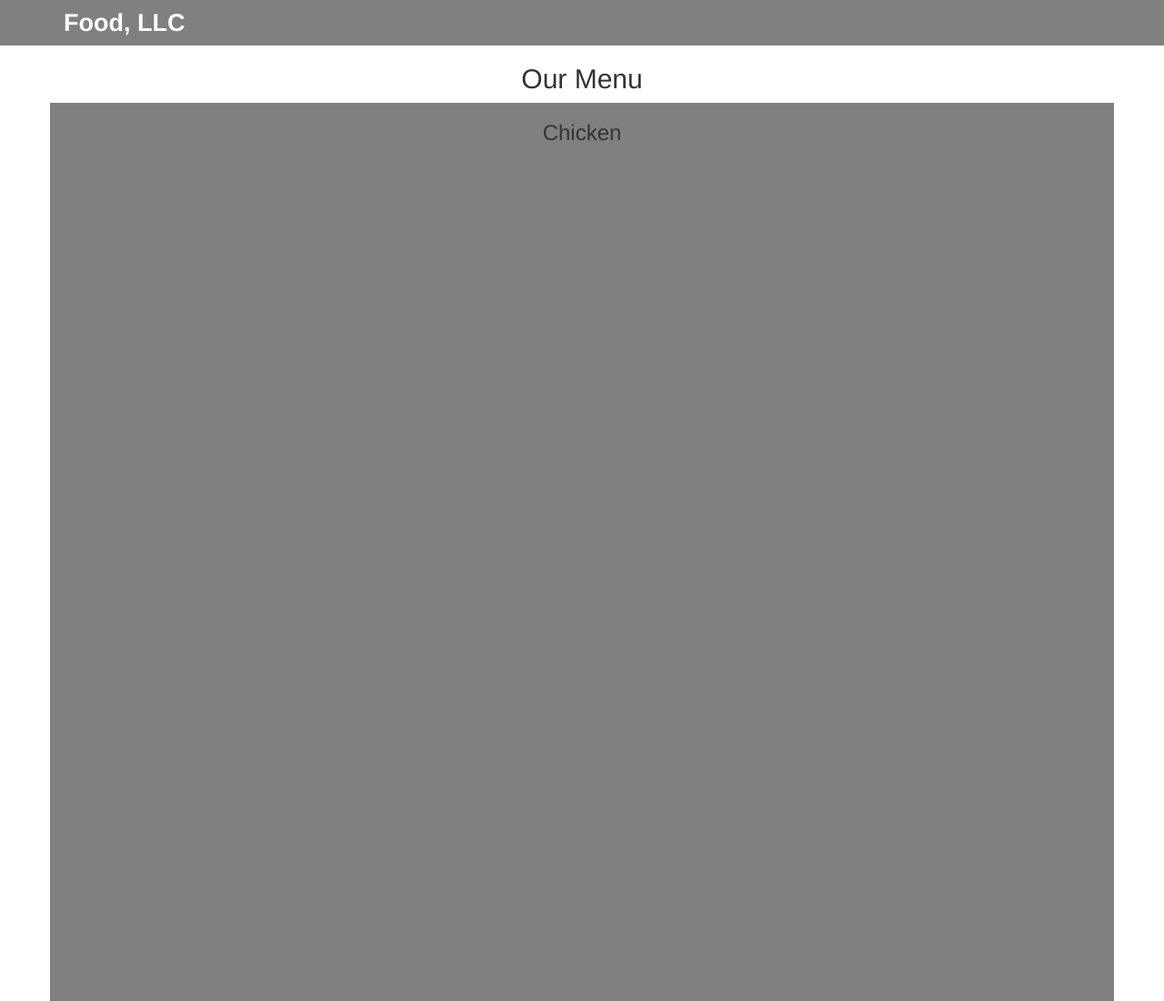
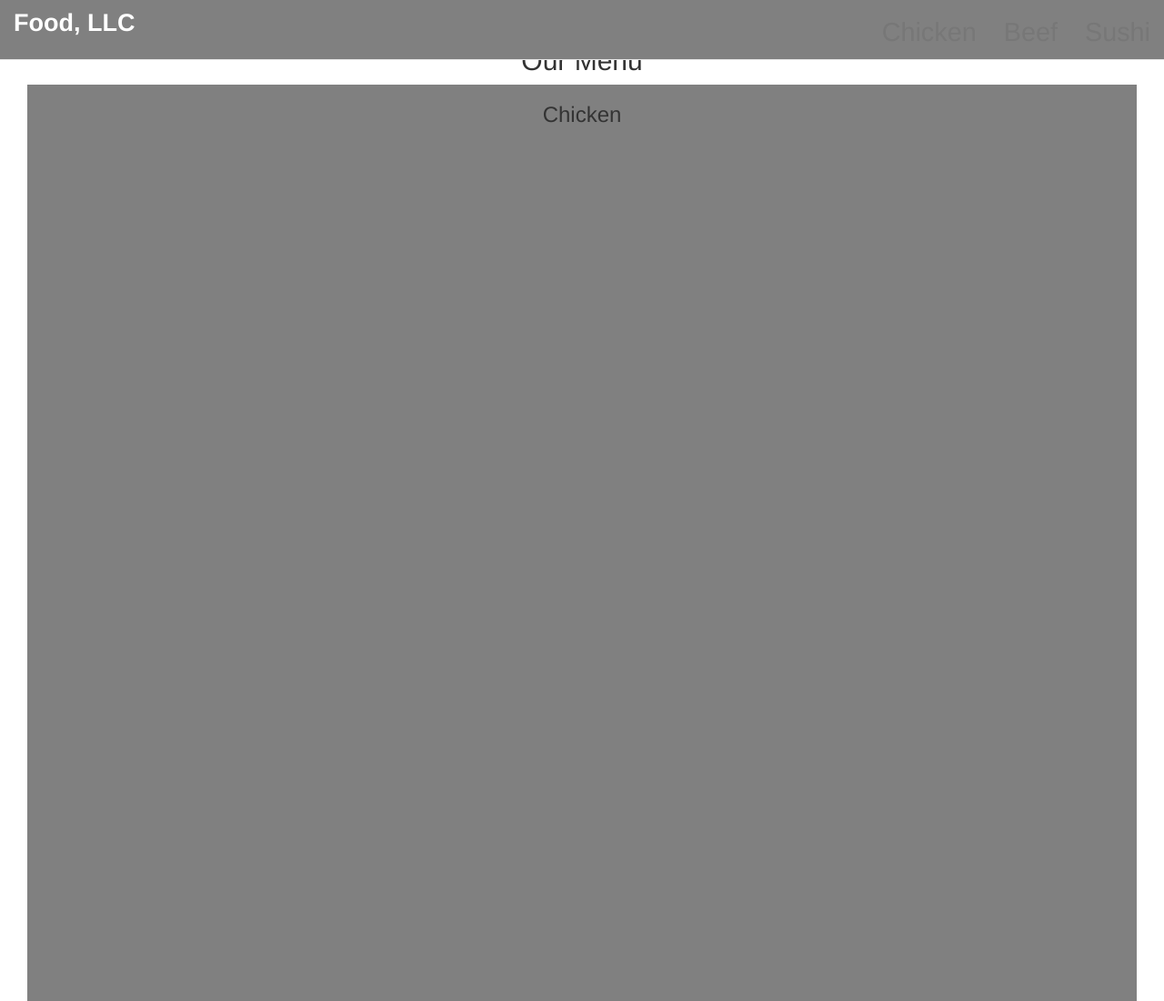
Before and after one commit to stearruda/coursera, a plain HTML site: page mod3_solution/index.html in a window 1280 px wide. Shown: the top 1100 px of the page at 91% size. Drawn offline with Linux system fonts and the light colour scheme.

Commit message:
Dropdown and fixed navbar added

```diff
--- a/mod3_solution/css/styles.css
+++ b/mod3_solution/css/styles.css
@@ -1,26 +1,40 @@
 body {
 	font-size: 16px;
+	padding-top: 50px;
 }
 
 /** HEADER **/
 #header-nav {
 	background-color: gray;
 	border-radius: 0;
-	border: 0;
 }
 
-.navbar-brand h1 { /* Restaurant name */
+.navbar-brand h1 { /* Company name */
 	color: white;
 	font-size: 1.5em;
 	font-weight: bold;
 	margin-top: 0;
 	margin-bottom: 0;
 	line-height: .75;
+	float: left;
 }
 
 .navbar-brand a:hover, .navbar-brand a:focus {
 	text-decoration: none;
 }
+
+#nav-list {
+	margin-top: 10px;
+}
+
+#nav-list a {
+	text-align: center;
+}
+
+#nav-list a span {
+	font-size: 1.8em;
+}
+
 /** END HEADER **/
 
 /** CONTENT **/
@@ -33,6 +47,10 @@ h2 {
 	background-color: grey;
 }
 
+#main-content{
+	margin-right: 30px;
+	margin-left: 30px;
+}
 
 /********** Large devices only **********/
 @media (min-width: 1200px) {
--- a/mod3_solution/index.html
+++ b/mod3_solution/index.html
@@ -18,8 +18,8 @@
 	</head>
 	<body>
 		<header>
-	    <nav id="header-nav" class="navbar navbar-default navbar-static-top">
-	      <div class="container">
+		    <nav id="header-nav" class="navbar navbar-default navbar-fixed-top">
+		        <div id="header-container" class="container-fluid">
 				    <div class="navbar-header">
 				        <a class="navbar-brand" href="index.html"><h1>Food, LLC</h1></a>
 				        <button type="button" class="navbar-toggle collapsed" data-toggle="collapse" data-target="#collapsable-nav" aria-expanded="false">
@@ -29,6 +29,26 @@
 					        <span class="icon-bar"></span>
 				  		</button>
 				    </div><!-- .navbar-header -->
+
+					<div id="collapsable-nav" class="collapse navbar-collapse">
+						<ul id="nav-list" class="nav navbar-nav navbar-right">
+							<li>
+								<a href="#">
+									<span>Chicken</span>
+								</a>
+							</li>
+							<li>
+								<a href="#">
+									<span>Beef</span>
+								</a>
+							</li>
+							<li>
+								<a href="#">
+									<span>Sushi</span>
+								</a>
+							</li>
+						</ul><!-- #nav-list -->
+					</div><!-- .collapse .navbar-collapse -->
 		      	</div><!-- .container -->
 		    </nav><!-- #header-nav -->
 		</header>
@@ -37,8 +57,12 @@
 			<h2 class="text-center">Our Menu</h2>
 		</div>
 
-	<div id="main-content" class="container">
-		<h3 class="text-center">Chicken</h2>
+		<div id="main-content" class="container-fluid">
+			<div class="row">
+				<div class="col-xs-12">
+					<h3 class="text-center">Chicken</h3>
+				</div>
+			</div>
 		</div>
 
 
```
Lines whose indentation alone changed are shown as unchanged.
